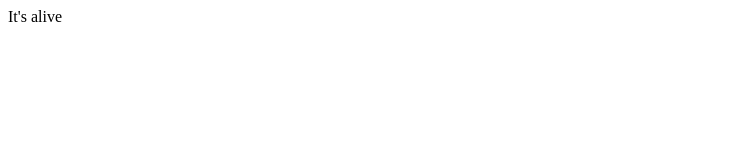
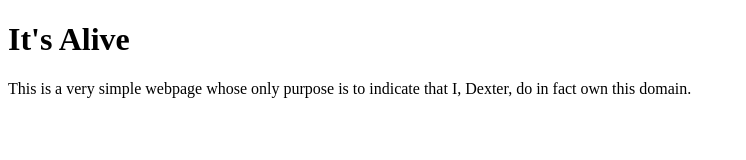
Before and after one commit to dexgs/dexgs.github.io, a plain HTML site: page index.html in a window 1280 px wide. Shown: the whole page, without its empty margins (0-746 px from the left). Drawn offline with Linux system fonts and the light colour scheme.

Commit message:
update index.html

```diff
--- a/index.html
+++ b/index.html
@@ -5,6 +5,10 @@
         <title>Dexter Gaon-Shatford</title>
     </head>
     <body>
-        It's alive
+        <h1>It's Alive</h1>
+        <p>
+        This is a very simple webpage whose only purpose is to indicate that
+        I, Dexter, do in fact own this domain.
+        </p>
     </body>
 </html>
```
